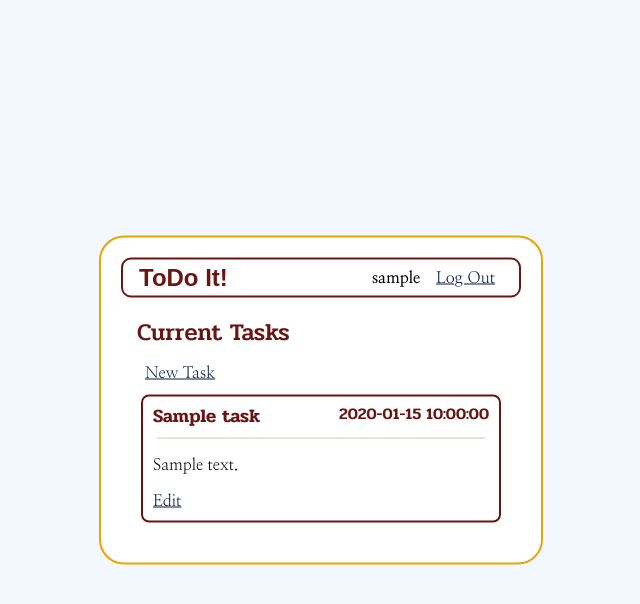
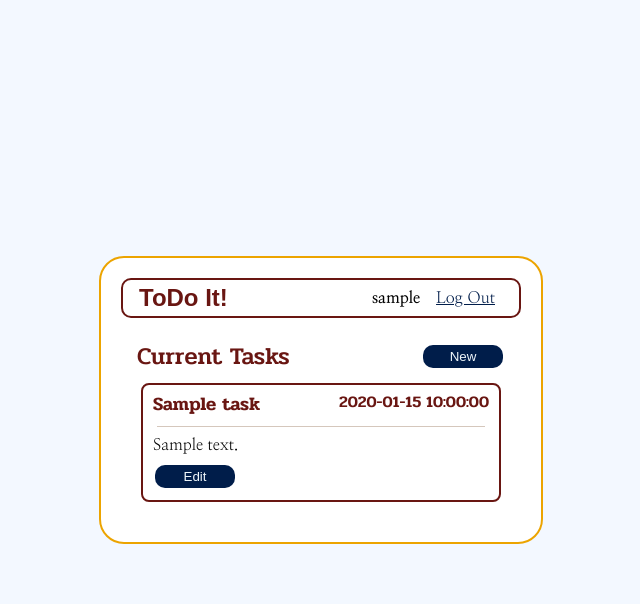
Before and after one commit to Oddish1/todo-it, a Flask app: template todo_it/templates/tasks/index.html in a window 1280 px wide. Shown: the top 604 px of the page, without its empty margins (319-959 px from the left). Run offline with Flask 3, Linux system fonts and the light colour scheme; the visitor is signed in with stand-in values (Sample User, id 1); data comes from the database, SQL or seed files in the repository; the template is opened without the code that fills it: most values are stand-ins (such as "Sample title", 1, 10 or a date in 2020); some web fonts are replaced.

Commit message:
Rearranged index page, changed some links to buttons and modified styling. Update page styling broken now.

```diff
--- a/todo_it/static/style.css
+++ b/todo_it/static/style.css
@@ -171,7 +171,9 @@ span.username-display {
 .content form {
     margin: 0;
     display: flex;
-    flex-direction: column;
+    flex-direction: row;
+    flex-wrap: wrap;
+    align-content: center;
 }
 
 .content label {
@@ -257,6 +259,19 @@ input[name="password"]:focus {
     background-color: #f3f8ff;
 }
 
+input.edit-button {
+    margin: 2px;
+    padding: 4px;
+    min-width: 6em;
+}
+
+input.new-task-button {
+    margin: 2px;
+    padding: 4px;
+    min-width: 6em;
+    margin-left: auto;
+}
+
 article.task {
     border: 2px solid #691612;
     border-radius: 8px;
@@ -271,6 +286,11 @@ div.button-container {
     justify-content: space-evenly;
 }
 
+div.current-tasks-and-button {
+    display: flex;
+    justify-content: space-between;
+}
+
 section.content {
     margin: 1em 0;
 }
@@ -283,3 +303,8 @@ div.task-header {
 hr {
     margin: 4px;
 }
+
+p {
+    margin-block-start: 0.5em;
+    margin-block-end: 0.5em;
+}
--- a/todo_it/templates/tasks/index.html
+++ b/todo_it/templates/tasks/index.html
@@ -2,10 +2,14 @@
 
 
 {% block header %}
-<h2>{% block title %}Current Tasks{% endblock %}</h2>
-{% if g.user %}
-<a class="action new_task" href="{{ url_for('tasks.new') }}">New Task</a>
-{% endif %}
+<div class="current-tasks-and-button">
+    <h2>{% block title %}Current Tasks{% endblock %}</h2>
+    {% if g.user %}
+    <form action="{{ url_for('tasks.new') }}">
+        <input class="new-task-button" type="submit" value="New">
+    </form>
+    {% endif %}
+</div>
 {% endblock %}
 
 {% block content %}
@@ -21,7 +25,9 @@
     <hr>
     <p class="description">{{ task['task_description'] }}</p>
     <div>
-        <a class="action" href="{{ url_for('tasks.update', task_id=task['task_id']) }}">Edit</a>
+        <form action="{{ url_for('tasks.update', task_id=task['task_id']) }}">
+            <input class="edit-button" type="submit" value="Edit">
+        </form>
     </div>
 </article>
 {% endif %}
```
Also changed, not shown: todo_it/templates/tasks/update.html (+9 -3 lines).
